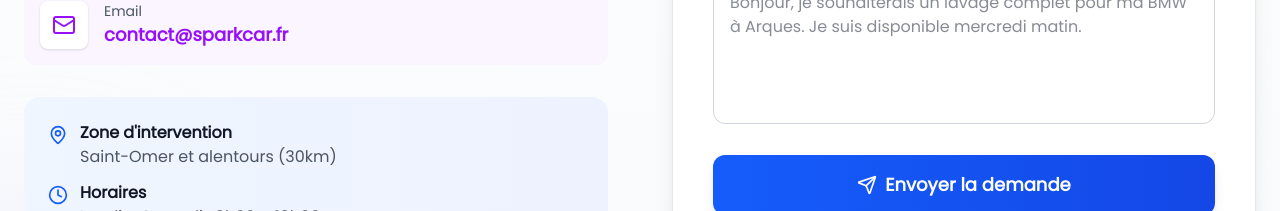
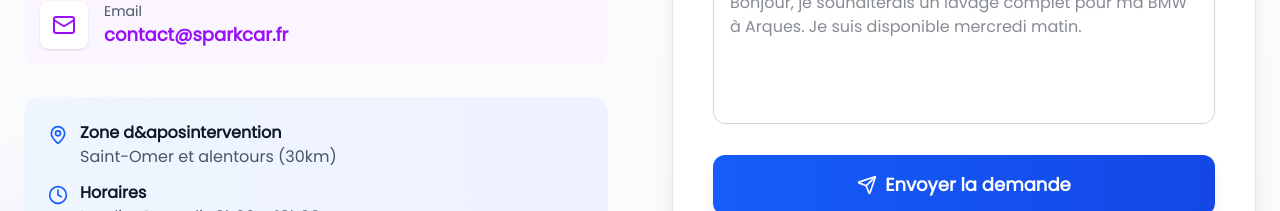
Before and after one commit to 0tsuro/SparkCar, a Next.js app: page / in a window 1280 px wide. Shown: the part 3360-3571 px from the top of the page. Built offline with nearby package versions, Linux system fonts and the light colour scheme.

Commit message:
fix &apos

```diff
--- a/app/components/ReservationForm.tsx
+++ b/app/components/ReservationForm.tsx
@@ -188,7 +188,7 @@ export default function ContactSection() {
                 <MapPin className="w-5 h-5 text-blue-600 flex-shrink-0 mt-1" />
                 <div>
                   <p className="font-semibold text-gray-900">
-                    Zone d'intervention
+                    Zone d&aposintervention
                   </p>
                   <p className="text-gray-600">
                     Saint-Omer et alentours (30km)
```
